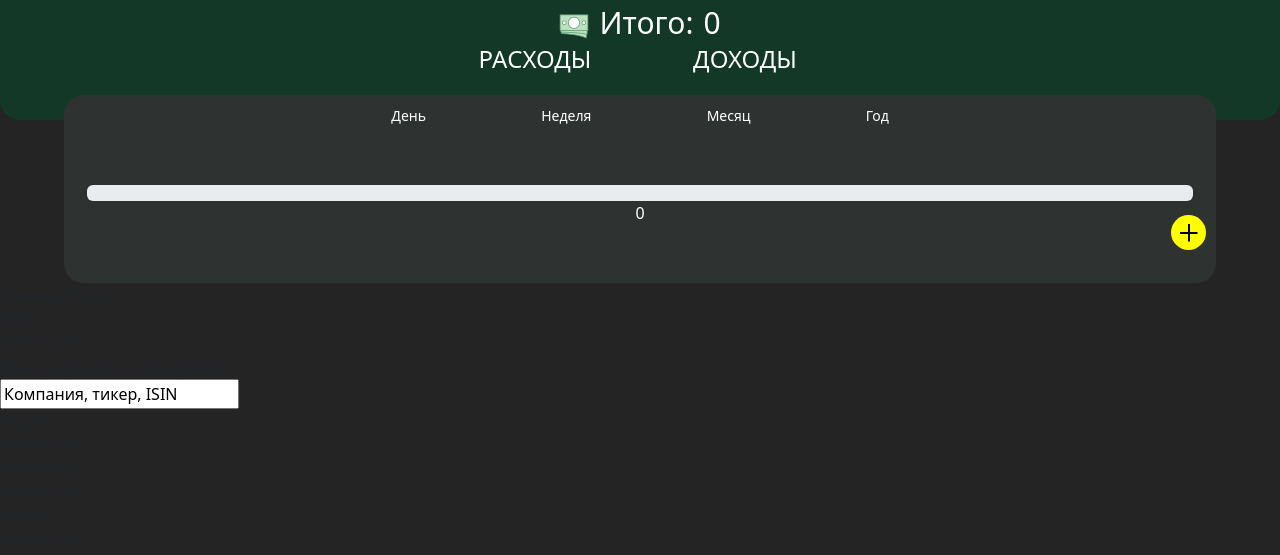
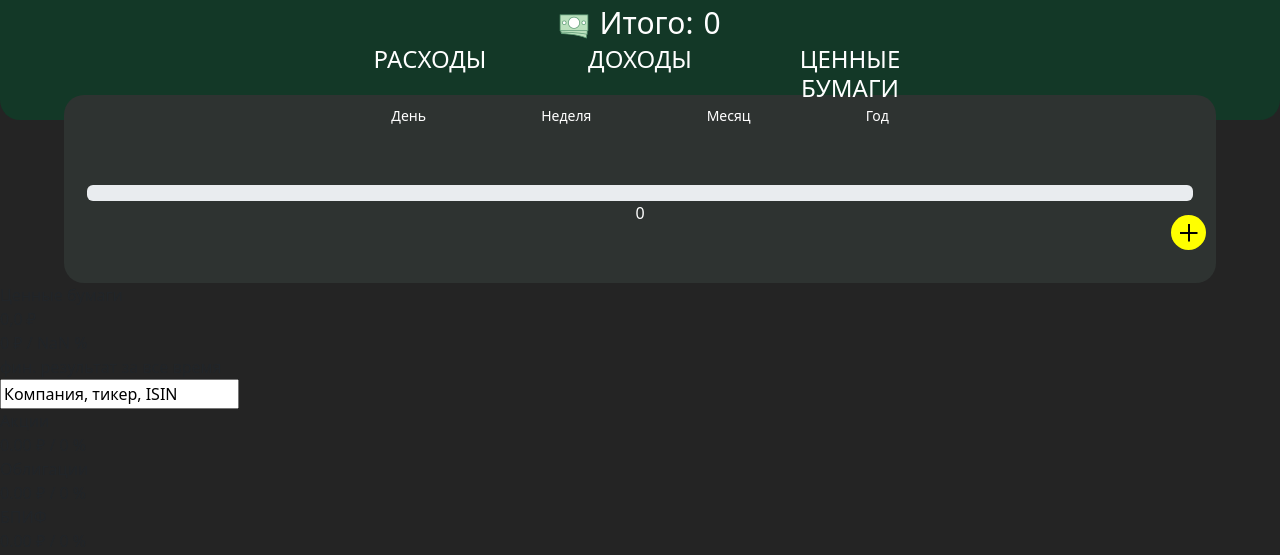
Before and after one commit to Clou2Dy/Rs-Clone, a website built with webpack: page src/index.html in a window 1280 px wide. Built offline with nearby package versions, Linux system fonts and the light colour scheme; files whose address does not match are found by name.

Commit message:
feat: combine project

```diff
--- a/src/index.html
+++ b/src/index.html
@@ -26,6 +26,9 @@
                     </div>
                     <div class="col-4 col-sm-6">
                       <h4 class="underline categoryIncome">ДОХОДЫ</h4>
+                    </div>
+                    <div class="col-3 col-sm-6">
+                        <h4 class="underline categorySecurity">ЦЕННЫЕ БУМАГИ</h4>
                     </div>
                   </div>
                 </div>
```
Also changed, not shown: 1 other file.
